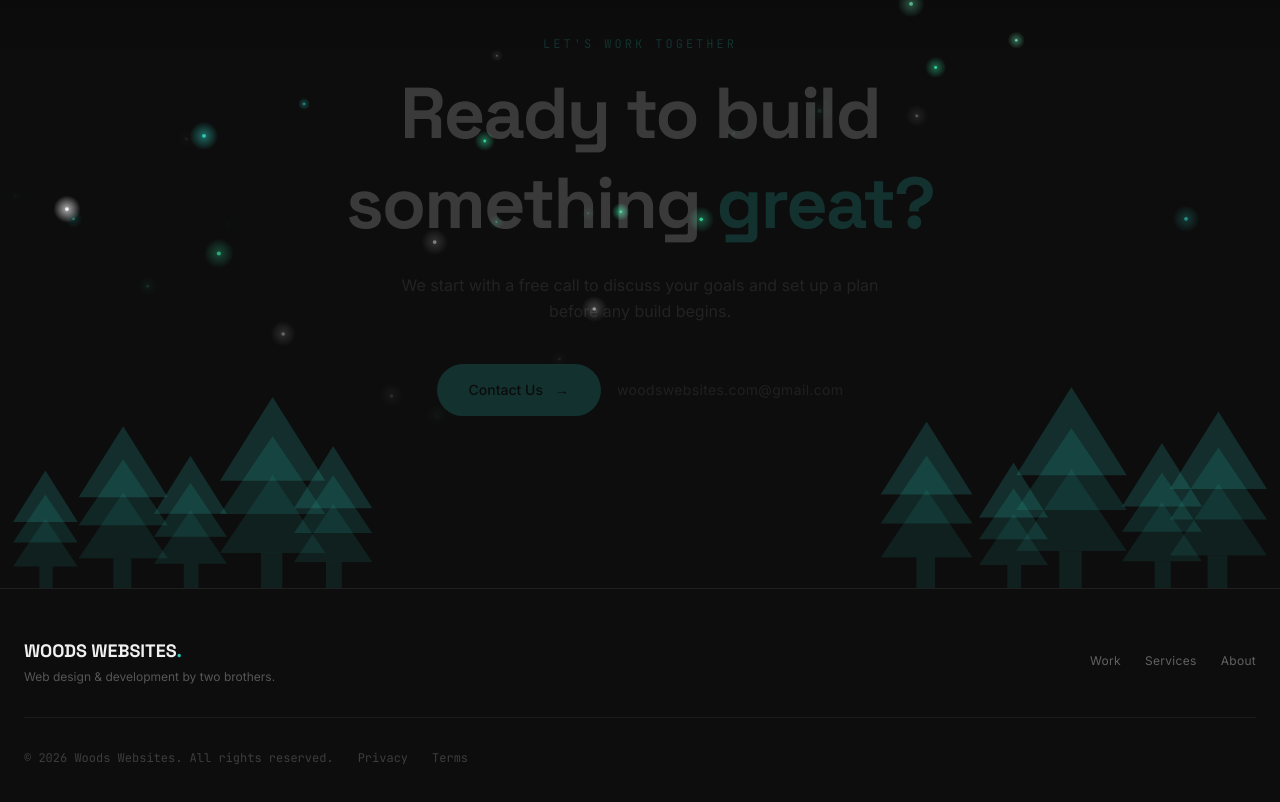
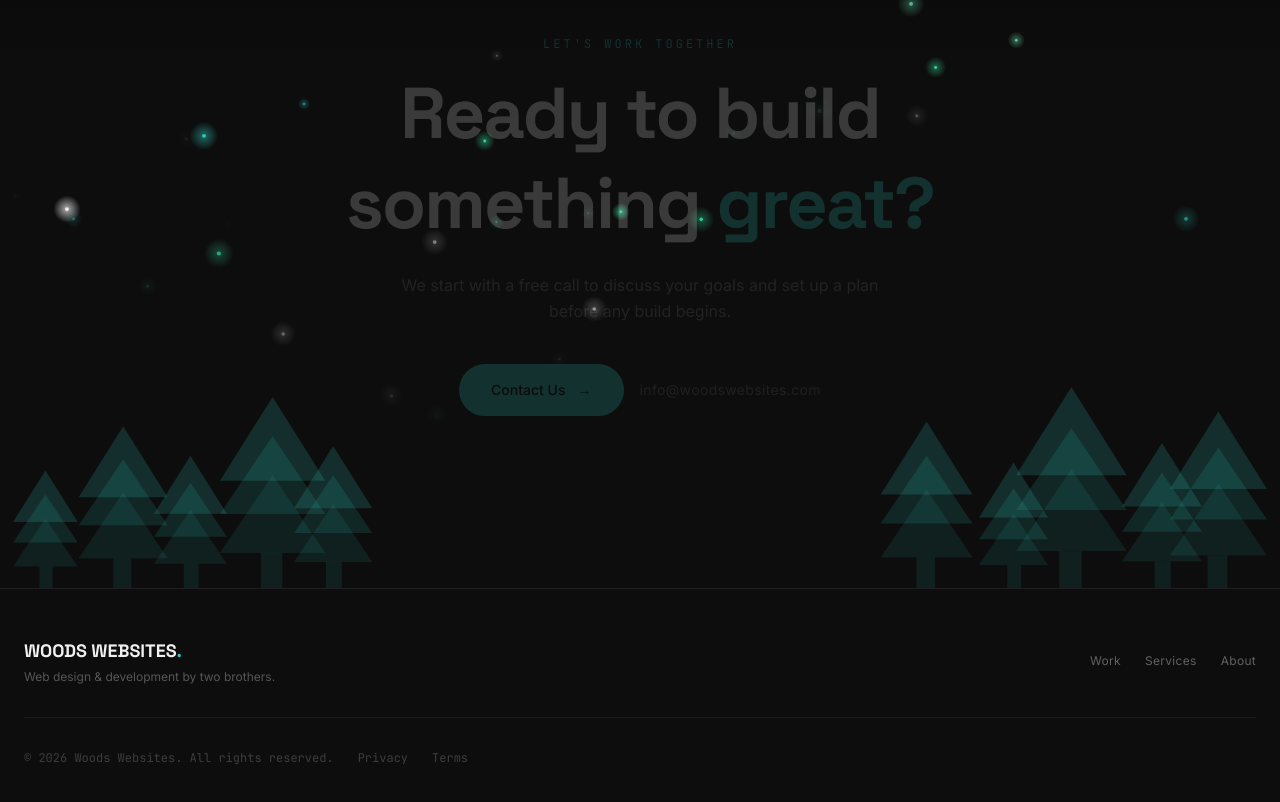
Before and after one commit to mwoods-1/woods-websites, a Next.js app: page / in a window 1280 px wide. Shown: the part 7144-7946 px from the top of the page. Built offline with nearby package versions, Linux system fonts and the light colour scheme.

Commit message:
fix: replace Gmail address with info@woodswebsites.com throughout

```diff
--- a/src/app/contact/ContactForm.tsx
+++ b/src/app/contact/ContactForm.tsx
@@ -73,11 +73,11 @@ export default function ContactForm() {
             if you prefer, drop us an email directly.
           </p>
           <a
-            href="mailto:woodswebsites.com@gmail.com"
+            href="mailto:info@woodswebsites.com"
             className="font-sans text-sm transition-colors duration-300 hover:text-white"
             style={{ color: "rgba(255,255,255,0.5)" }}
           >
-            woodswebsites.com@gmail.com
+            info@woodswebsites.com
           </a>
         </div>
 
--- a/src/app/privacy/page.tsx
+++ b/src/app/privacy/page.tsx
@@ -124,11 +124,11 @@ export default function PrivacyPage() {
               If you have questions about this privacy policy or want to request
               deletion of your personal data, please contact us at{" "}
               <a
-                href="mailto:woodswebsites.com@gmail.com"
+                href="mailto:info@woodswebsites.com"
                 className="transition-colors duration-300 hover:text-white"
                 style={{ color: "var(--accent)" }}
               >
-                woodswebsites.com@gmail.com
+                info@woodswebsites.com
               </a>
               .
             </p>
--- a/src/app/terms/page.tsx
+++ b/src/app/terms/page.tsx
@@ -138,11 +138,11 @@ export default function TermsPage() {
             >
               For questions about these terms, contact us at{" "}
               <a
-                href="mailto:woodswebsites.com@gmail.com"
+                href="mailto:info@woodswebsites.com"
                 className="transition-colors duration-300 hover:text-white"
                 style={{ color: "var(--accent)" }}
               >
-                woodswebsites.com@gmail.com
+                info@woodswebsites.com
               </a>
               .
             </p>
--- a/src/components/CTASection.tsx
+++ b/src/components/CTASection.tsx
@@ -253,11 +253,11 @@ export default function CTASection() {
             </span>
           </Link>
           <a
-            href="mailto:woodswebsites.com@gmail.com"
+            href="mailto:info@woodswebsites.com"
             className="font-sans text-sm tracking-wide transition-colors duration-300 hover:text-white"
             style={{ color: "rgba(255,255,255,0.4)" }}
           >
-            woodswebsites.com@gmail.com
+            info@woodswebsites.com
           </a>
         </div>
       </motion.div>
```
